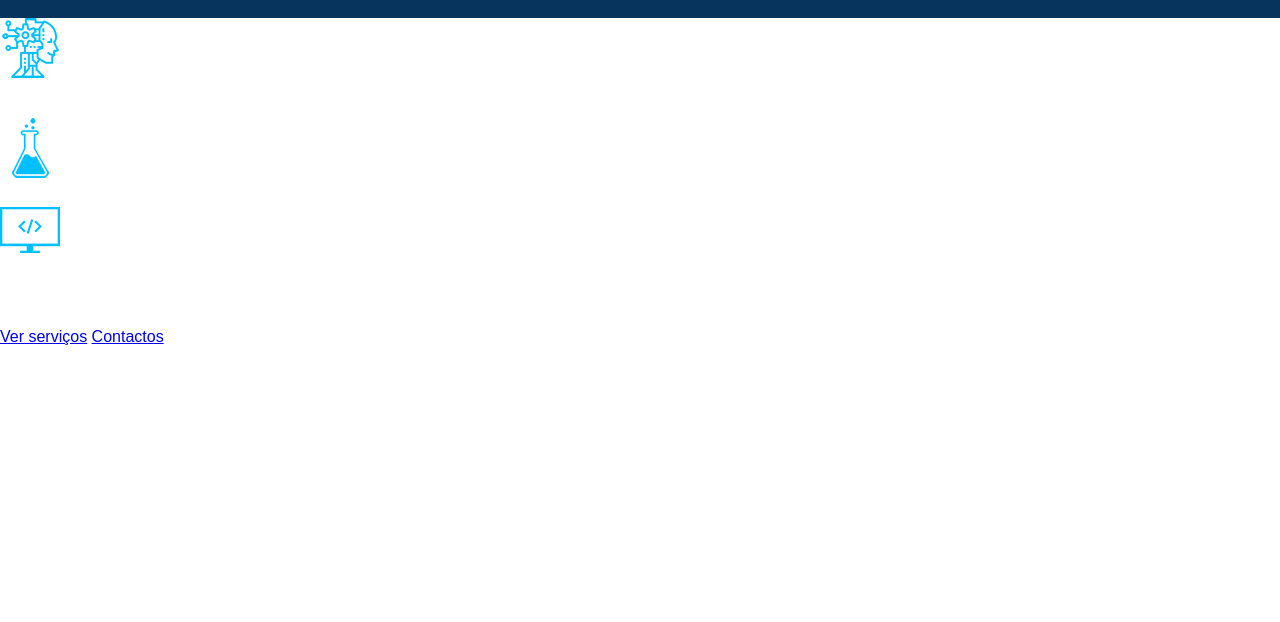
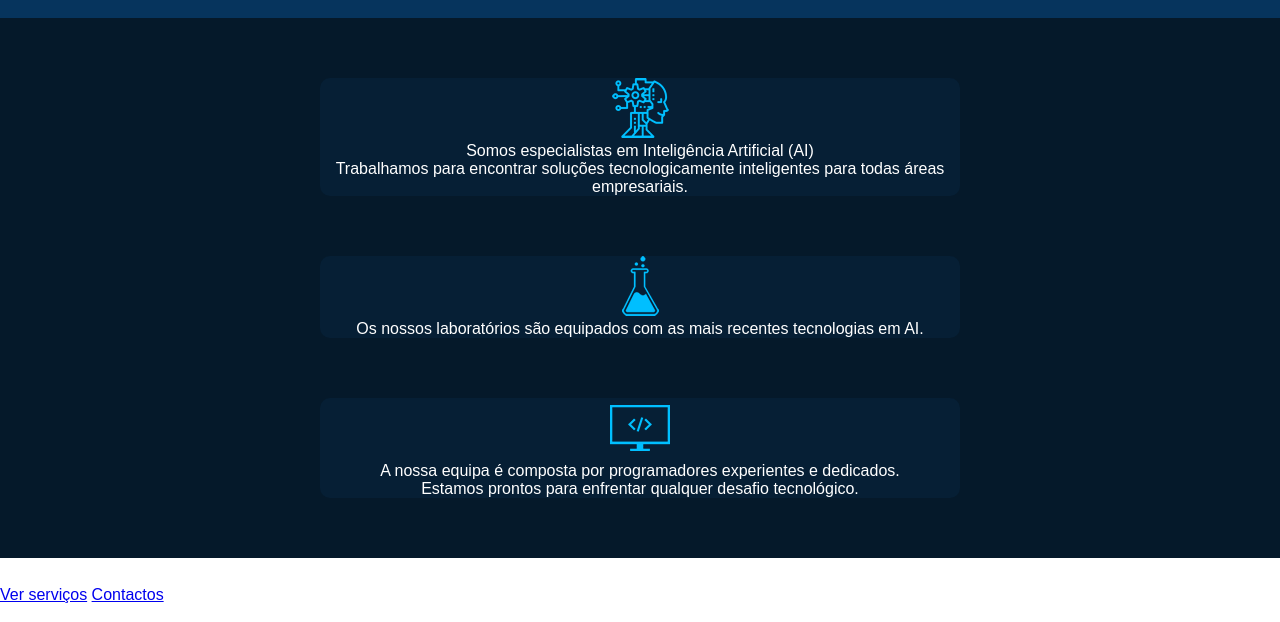
Before and after one commit to thiagorodriguezdev/projeto-inteligencia-artifical, a plain HTML site: page index.html in a window 1280 px wide. Shown: the part 215-837 px from the top of the page. Before the commit the page ends 800 px from the top, so only its background shows below. Drawn offline with Linux system fonts and the light colour scheme.

Commit message:
Adiciona seção "Quem Somos" com novos estilos e estrutura no HTML e CSS

```diff
--- a/assets/css/style.css
+++ b/assets/css/style.css
@@ -45,3 +45,18 @@ body {
 .container-navegacao a:hover {
   color: #fff;
 }
+
+/* -------------------------------- */
+.container-quem-somos {
+  background-color: #05192a;
+  overflow: auto;
+}
+
+.container-quem-somos .servico {
+  float: center;
+  margin: 60px auto;
+  background-color: #061f35;
+  width: 50%;
+  border-radius: 10px;
+  text-align: center;
+}
--- a/index.html
+++ b/index.html
@@ -27,22 +27,22 @@
 
   <!-- quem somos -->
 
-  <section>
-    <article>
+  <section class="container-quem-somos">
+    <article class="servico">
       <img src="assets/icon_ai.png" alt="icone" alt="Inteligência Artificial">
       <p>Somos especialistas em <span class="servico-texto-realce">Inteligência Artificial (AI)</span><br>
         Trabalhamos para encontrar soluções tecnologicamente inteligentes para todas áreas empresariais.
       </p>
     </article>
 
-    <article>
+    <article class="servico">
       <img src="assets/icon_lab.png" alt="icone" alt="Laboratório moderno">
       <p>
         Os nossos laboratórios são equipados com as mais recentes tecnologias em AI.<br>
       </p>
     </article>
 
-    <article>
+    <article class="servico">
       <img src="assets/icon_computer.png" alt="icone" title="Programadores experientes">
       <p>
         A nossa equipa é composta por programadores experientes e dedicados.<br>
```
